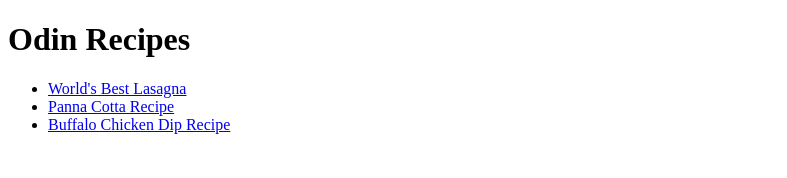
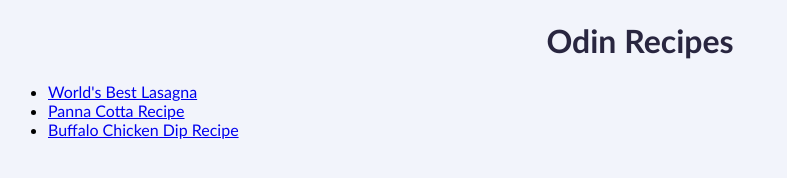
Before and after one commit to Kmydesign/odin-recipes, a plain HTML site: page index.html in a window 1280 px wide. Shown: the whole page, without its empty margins (0-787 px from the left). Drawn offline with Linux system fonts and the light colour scheme.

Commit message:
Add css to h1

```diff
--- a/index.html
+++ b/index.html
@@ -7,11 +7,15 @@
     <link rel="stylesheet" href="style.css">
 </head>
 <body>
-    <h1>Odin Recipes</h1>
+    <div class="container-main">
+    <h1 class="main">Odin Recipes</h1>
+    </div>
+<div class="container-list">
     <ul>
-    <li><a href="recipes/lasagna.html">World's Best Lasagna</a></li>
-    <li><a href="recipes/pannacotta.html">Panna Cotta Recipe</a></li>
-    <li><a href="recipes/buffalochickendip.html">Buffalo Chicken Dip Recipe</a></li>
+        <li><a href="recipes/lasagna.html">World's Best Lasagna</a></li>
+        <li><a href="recipes/pannacotta.html">Panna Cotta Recipe</a></li>
+        <li><a href="recipes/buffalochickendip.html">Buffalo Chicken Dip Recipe</a></li>
     </ul>
+    </div>
 </body>
 </html>
--- a/style.css
+++ b/style.css
@@ -0,0 +1,10 @@
+body {
+    background-color: #f2f4fb;
+    font-family: 'Gill Sans', 'Gill Sans MT', Calibri, 'Trebuchet MS', sans-serif;
+}
+
+
+h1.main {
+    text-align: center;
+    color: #292640;
+}
```
Also changed, not shown: recipes/buffalochickendip.html (+2 -1 lines), recipes/lasagna.html (+2 -1 lines), recipes/pannacotta.html (+2 -1 lines).
